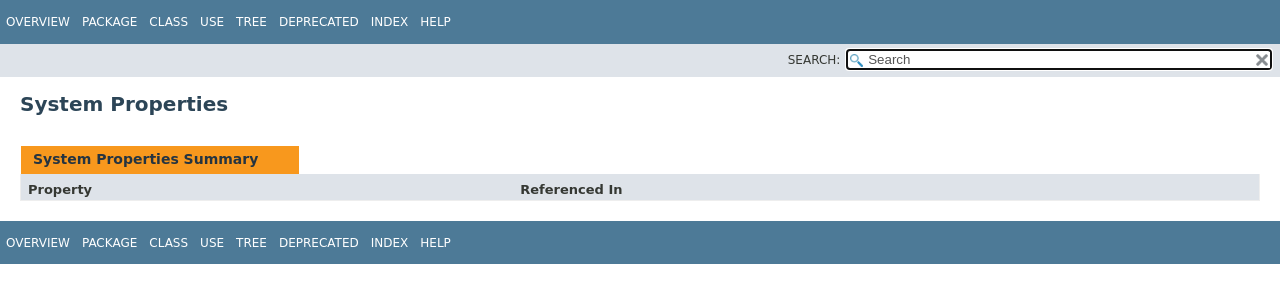
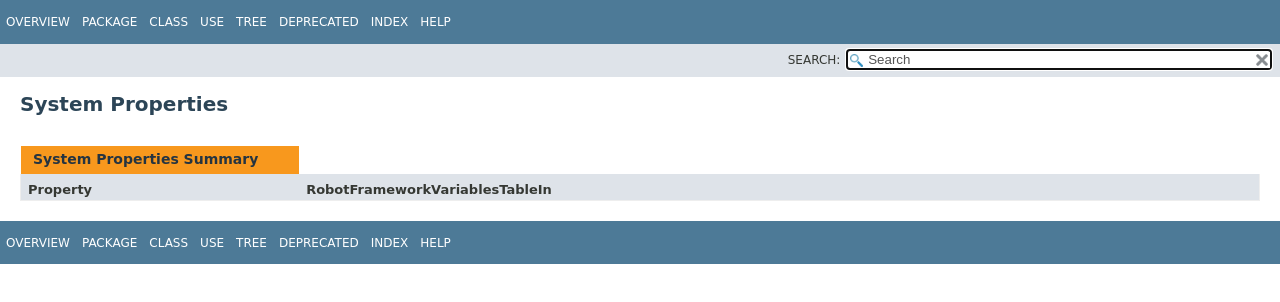
Before and after one commit to MichalKyjovsky/RoboCoP, a plain HTML site: page documentation/system-properties.html in a window 1280 px wide. Drawn offline with Linux system fonts and the light colour scheme; no server answers; a script that the page names is missing; a web font is replaced by a local one.

Commit message:
Build fix

```diff
--- a/documentation/system-properties.html
+++ b/documentation/system-properties.html
@@ -69,7 +69,7 @@ loadScripts(document, 'script');</script>
 <thead>
 <tr>
 <th class="colFirst" scope="col">Property</th>
-<th class="colLast" scope="col">Referenced In</th>
+<th class="colLast" scope="col">RobotFrameworkVariablesTableIn</th>
 </tr>
 </thead>
 </table>
```
